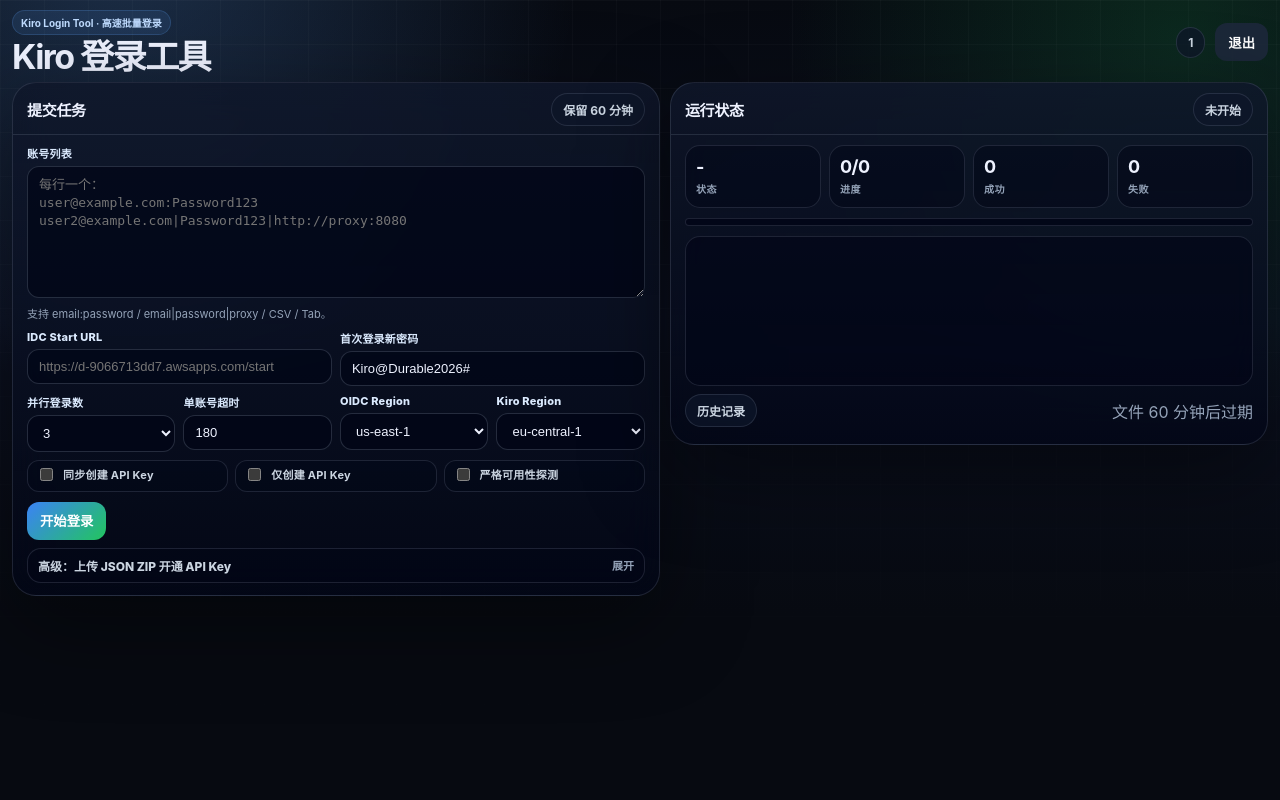
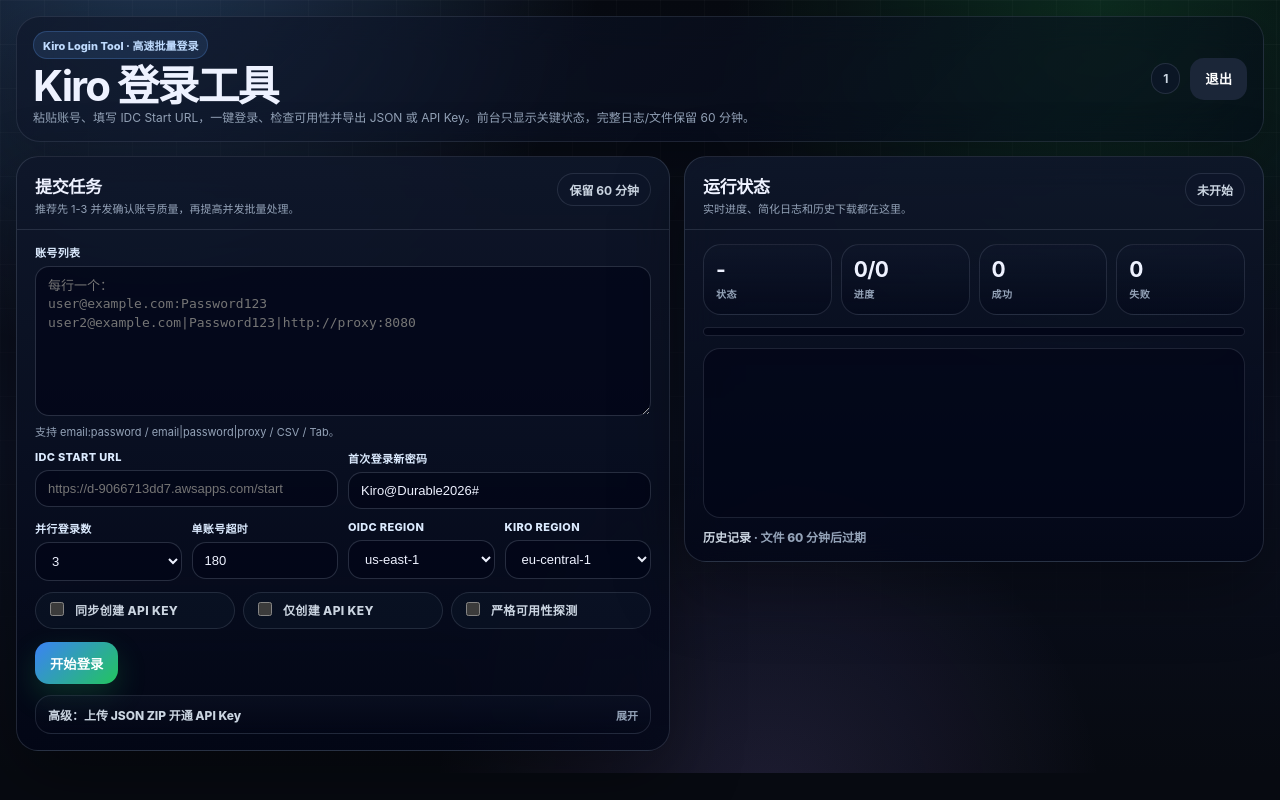
Before and after one commit to 2ue/kiro-login-web, a Flask app: page / in a window 1280 px wide. Run offline with Flask 3, Linux system fonts and the light colour scheme; the visitor is signed in with stand-in values (Sample User, id 1); data that the repository does not hold is empty.

Commit message:
polish dashboard layout

```diff
--- a/templates/index.html
+++ b/templates/index.html
@@ -7,40 +7,41 @@
   <style>
     :root{
       color-scheme:dark;
-      --bg:#070a11; --bg2:#0b1020; --panel:rgba(15,23,42,.78); --panel2:rgba(2,6,23,.72);
-      --line:rgba(148,163,184,.18); --line2:rgba(148,163,184,.28); --text:#eef2ff; --muted:#94a3b8;
-      --brand:#60a5fa; --brand2:#22c55e; --bad:#fb7185; --warn:#fbbf24; --ok:#86efac;
-      --shadow:0 28px 90px rgba(0,0,0,.42); --radius:24px; --radius2:16px;
+      --bg:#070a11; --bg2:#0b1020; --panel:rgba(15,23,42,.82); --panel2:rgba(2,6,23,.72);
+      --line:rgba(148,163,184,.18); --line2:rgba(148,163,184,.32); --text:#eef2ff; --muted:#94a3b8;
+      --brand:#60a5fa; --brand2:#22c55e; --bad:#fb7185; --warn:#fbbf24; --ok:#86efac; --violet:#a78bfa;
+      --shadow:0 24px 70px rgba(0,0,0,.34); --radius:22px; --radius2:16px;
     }
     *{box-sizing:border-box} html{min-height:100%;background:var(--bg)}
-    body{margin:0;min-height:100%;font-family:Inter,-apple-system,BlinkMacSystemFont,"Segoe UI",sans-serif;color:var(--text);background:radial-gradient(circle at 10% -10%,rgba(96,165,250,.24),transparent 34%),radial-gradient(circle at 92% 6%,rgba(34,197,94,.16),transparent 30%),linear-gradient(180deg,#070a11,#0b1020 52%,#070a11)}
-    body:before{content:"";position:fixed;inset:0;pointer-events:none;background-image:linear-gradient(rgba(255,255,255,.035) 1px,transparent 1px),linear-gradient(90deg,rgba(255,255,255,.03) 1px,transparent 1px);background-size:44px 44px;mask-image:linear-gradient(to bottom,rgba(0,0,0,.75),transparent)}
-    main{max-width:1360px;margin:0 auto;padding:10px 12px 18px;position:relative}
-    .topbar{display:flex;justify-content:space-between;gap:12px;align-items:center;margin-bottom:8px}
-    .eyebrow{display:inline-flex;align-items:center;gap:8px;color:#bfdbfe;background:rgba(96,165,250,.11);border:1px solid rgba(96,165,250,.2);border-radius:999px;padding:4px 8px;font-size:10px;font-weight:750}
-    h1{margin:5px 0 0;font-size:clamp(24px,3.2vw,34px);line-height:1;letter-spacing:-.045em}
-    .subtitle{display:none;max-width:760px;margin:0;color:var(--muted);font-size:12px;line-height:1.35}
+    body{margin:0;min-height:100%;font-family:Inter,-apple-system,BlinkMacSystemFont,"Segoe UI",sans-serif;color:var(--text);background:radial-gradient(circle at 12% -12%,rgba(96,165,250,.30),transparent 32%),radial-gradient(circle at 86% 0%,rgba(34,197,94,.18),transparent 28%),radial-gradient(circle at 60% 105%,rgba(167,139,250,.14),transparent 30%),linear-gradient(180deg,#070a11,#0b1020 58%,#070a11)}
+    body:before{content:"";position:fixed;inset:0;pointer-events:none;background-image:linear-gradient(rgba(255,255,255,.035) 1px,transparent 1px),linear-gradient(90deg,rgba(255,255,255,.03) 1px,transparent 1px);background-size:44px 44px;mask-image:linear-gradient(to bottom,rgba(0,0,0,.78),transparent)}
+    main{max-width:1340px;margin:0 auto;padding:16px 16px 22px;position:relative}
+    .topbar{display:flex;justify-content:space-between;gap:14px;align-items:center;margin-bottom:14px;padding:14px 16px;border:1px solid rgba(148,163,184,.16);border-radius:24px;background:linear-gradient(135deg,rgba(15,23,42,.72),rgba(2,6,23,.42));box-shadow:0 18px 60px rgba(0,0,0,.22);backdrop-filter:blur(18px)}
+    .eyebrow{display:inline-flex;align-items:center;gap:8px;color:#bfdbfe;background:rgba(96,165,250,.12);border:1px solid rgba(96,165,250,.24);border-radius:999px;padding:5px 9px;font-size:11px;font-weight:800}
+    h1{margin:6px 0 3px;font-size:clamp(26px,3.6vw,42px);line-height:1;letter-spacing:-.045em}
+    .subtitle{display:block;max-width:760px;margin:0;color:var(--muted);font-size:12px;line-height:1.4}
     .session{display:flex;gap:10px;align-items:center;flex-wrap:wrap;justify-content:flex-end}
     .pill,.badge{display:inline-flex;align-items:center;gap:6px;border:1px solid var(--line);background:rgba(15,23,42,.72);border-radius:999px;padding:7px 11px;color:#cbd5e1;font-size:12px;font-weight:750;white-space:nowrap}
-    .shell{display:grid;grid-template-columns:minmax(0,1.04fr) minmax(390px,.96fr);gap:10px;align-items:start}
-    .card{background:linear-gradient(180deg,rgba(15,23,42,.86),rgba(2,6,23,.72));border:1px solid var(--line);border-radius:var(--radius);box-shadow:var(--shadow);backdrop-filter:blur(18px);overflow:hidden}
-    .card-head{display:flex;justify-content:space-between;gap:8px;align-items:center;padding:10px 14px 8px;border-bottom:1px solid var(--line)}
-    .card-title{margin:0;font-size:15px;letter-spacing:-.02em}.card-desc{display:none;margin:2px 0 0;color:var(--muted);font-size:10px;line-height:1.25}
-    .card-body{padding:10px 14px 12px}.stack{display:grid;gap:8px}.grid2{display:grid;grid-template-columns:repeat(2,minmax(0,1fr));gap:8px}
-    label{display:block;margin:0 0 5px;color:#dbeafe;font-size:11px;font-weight:800;letter-spacing:.02em}
-    textarea,input,select{width:100%;border:1px solid rgba(148,163,184,.24);background:rgba(2,6,23,.72);color:var(--text);border-radius:12px;padding:9px 11px;font-size:13px;outline:none;transition:border-color .18s,box-shadow .18s,background .18s}
-    textarea{min-height:132px;resize:vertical;font-family:"JetBrains Mono",ui-monospace,SFMono-Regular,monospace;line-height:1.4}
+    .shell{display:grid;grid-template-columns:minmax(0,1.06fr) minmax(390px,.94fr);gap:14px;align-items:start}
+    .card{background:linear-gradient(180deg,rgba(15,23,42,.90),rgba(2,6,23,.76));border:1px solid rgba(148,163,184,.20);border-radius:var(--radius);box-shadow:var(--shadow);backdrop-filter:blur(18px);overflow:hidden}
+    .card-head{display:flex;justify-content:space-between;gap:10px;align-items:flex-start;padding:16px 18px 12px;border-bottom:1px solid var(--line)}
+    .card-title{margin:0;font-size:17px;letter-spacing:-.02em}.card-desc{display:block;margin:4px 0 0;color:var(--muted);font-size:11px;line-height:1.35}
+    .card-body{padding:14px 18px 16px}.stack{display:grid;gap:11px}.grid2{display:grid;grid-template-columns:repeat(2,minmax(0,1fr));gap:10px}
+    label{display:block;margin:0 0 6px;color:#dbeafe;font-size:11px;font-weight:850;letter-spacing:.03em;text-transform:uppercase}
+    textarea,input,select{width:100%;border:1px solid rgba(148,163,184,.25);background:rgba(2,6,23,.66);color:var(--text);border-radius:14px;padding:10px 12px;font-size:13px;outline:none;transition:border-color .18s,box-shadow .18s,background .18s,transform .18s}
+    textarea{min-height:150px;resize:vertical;font-family:"JetBrains Mono",ui-monospace,SFMono-Regular,monospace;line-height:1.45}
     textarea:focus,input:focus,select:focus{border-color:rgba(96,165,250,.78);box-shadow:0 0 0 4px rgba(96,165,250,.13);background:rgba(2,6,23,.92)}
     .hint{margin-top:5px;color:var(--muted);font-size:11px;line-height:1.35}.micro{color:#64748b;font-size:10px}.divider{height:1px;background:var(--line);margin:8px 0}
-    details.advanced{border:1px solid var(--line);border-radius:14px;background:rgba(2,6,23,.32);overflow:hidden}details.advanced>summary{cursor:pointer;list-style:none;padding:8px 10px;color:#cbd5e1;font-size:12px;font-weight:850;display:flex;justify-content:space-between;align-items:center}details.advanced>summary::-webkit-details-marker{display:none}details.advanced>summary:after{content:'展开';color:var(--muted);font-size:11px;font-weight:700}details.advanced[open]>summary:after{content:'收起'}details.advanced .advanced-body{padding:0 10px 10px;display:grid;gap:8px}
-    .checkgrid{display:grid;grid-template-columns:repeat(3,minmax(0,1fr));gap:7px}.checkline{display:flex;gap:7px;align-items:center;margin:0;padding:7px 8px;border:1px solid var(--line);border-radius:12px;background:rgba(2,6,23,.36);color:#cbd5e1;font-size:11px;font-weight:750;line-height:1.2}.checkline input{width:auto;margin-top:0}.checkline br,.checkline .micro{display:none}
-    .actions{display:flex;flex-wrap:wrap;gap:8px;margin-top:2px}button,.button{border:0;border-radius:12px;padding:9px 13px;background:rgba(51,65,85,.86);color:white;font-weight:850;cursor:pointer;text-decoration:none;display:inline-flex;align-items:center;justify-content:center;gap:7px;min-height:38px;transition:transform .15s,opacity .15s,background .15s}button:hover,.button:hover{transform:translateY(-1px)}button:disabled{opacity:.55;cursor:not-allowed;transform:none}.primary{background:linear-gradient(135deg,#3b82f6,#22c55e)}.secondary{background:rgba(30,41,59,.92)}
-    .status{display:grid;grid-template-columns:repeat(4,1fr);gap:8px}.metric{border:1px solid var(--line);border-radius:15px;padding:10px;background:rgba(2,6,23,.52)}.metric strong{display:block;font-size:18px;letter-spacing:-.03em}.metric span{color:var(--muted);font-size:10px;font-weight:750;text-transform:uppercase;letter-spacing:.05em}
-    .progress{height:8px;border-radius:999px;background:rgba(2,6,23,.8);border:1px solid var(--line);overflow:hidden;margin:10px 0}.progress>div{height:100%;width:0;background:linear-gradient(90deg,#60a5fa,#22c55e);transition:width .25s ease}
-    .logbox{min-height:150px;max-height:230px;overflow:auto;background:rgba(2,6,23,.62);border:1px solid var(--line);border-radius:15px;padding:7px;font-size:11px;line-height:1.35}.log-line{display:grid;grid-template-columns:50px minmax(0,1fr);gap:6px;padding:4px 6px;border-radius:9px;color:#cbd5e1}.log-line:nth-child(odd){background:rgba(148,163,184,.04)}.log-time{color:#64748b;font-family:ui-monospace,monospace}.log-msg{min-width:0;overflow-wrap:anywhere}.log-ok{color:var(--ok)}.log-fail{color:#fda4af}.log-warn{color:#fde68a}
+    details.advanced{border:1px solid var(--line);border-radius:16px;background:linear-gradient(180deg,rgba(15,23,42,.44),rgba(2,6,23,.32));overflow:hidden}details.advanced>summary{cursor:pointer;list-style:none;padding:10px 12px;color:#cbd5e1;font-size:12px;font-weight:850;display:flex;justify-content:space-between;align-items:center}details.advanced>summary::-webkit-details-marker{display:none}details.advanced>summary:after{content:'展开';color:var(--muted);font-size:11px;font-weight:700}details.advanced[open]>summary:after{content:'收起'}details.advanced .advanced-body{padding:0 12px 12px;display:grid;gap:9px}
+    .checkgrid{display:grid;grid-template-columns:repeat(3,minmax(0,1fr));gap:8px}.checkline{display:flex;gap:8px;align-items:center;margin:0;padding:9px 10px;border:1px solid rgba(148,163,184,.18);border-radius:999px;background:rgba(15,23,42,.52);color:#cbd5e1;font-size:12px;font-weight:800;line-height:1.2;transition:border-color .18s,background .18s}.checkline:hover{border-color:rgba(96,165,250,.42);background:rgba(96,165,250,.10)}.checkline input{width:14px;height:14px;margin-top:0;accent-color:#22c55e}.checkline br,.checkline .micro{display:none}
+    .actions{display:flex;flex-wrap:wrap;gap:9px;margin-top:2px}button,.button{border:0;border-radius:14px;padding:10px 15px;background:rgba(51,65,85,.86);color:white;font-weight:900;cursor:pointer;text-decoration:none;display:inline-flex;align-items:center;justify-content:center;gap:7px;min-height:42px;transition:transform .15s,opacity .15s,background .15s,box-shadow .15s}button:hover,.button:hover{transform:translateY(-1px)}button:disabled{opacity:.55;cursor:not-allowed;transform:none}.primary{background:linear-gradient(135deg,#3b82f6,#22c55e);box-shadow:0 12px 30px rgba(34,197,94,.20)}.secondary{background:rgba(30,41,59,.92)}
+    .run-row{display:grid;grid-template-columns:minmax(0,1fr) auto;gap:10px;align-items:end}.run-row #apiKeyOptions[style*="block"]{display:block!important}
+    .status{display:grid;grid-template-columns:repeat(4,1fr);gap:9px}.metric{border:1px solid rgba(148,163,184,.18);border-radius:18px;padding:12px;background:linear-gradient(180deg,rgba(15,23,42,.72),rgba(2,6,23,.50))}.metric strong{display:block;font-size:21px;letter-spacing:-.03em}.metric span{color:var(--muted);font-size:10px;font-weight:800;text-transform:uppercase;letter-spacing:.06em}
+    .progress{height:9px;border-radius:999px;background:rgba(2,6,23,.8);border:1px solid var(--line);overflow:hidden;margin:12px 0}.progress>div{height:100%;width:0;background:linear-gradient(90deg,#60a5fa,#22c55e,#86efac);transition:width .25s ease}
+    .logbox{min-height:170px;max-height:260px;overflow:auto;background:rgba(2,6,23,.62);border:1px solid var(--line);border-radius:17px;padding:8px;font-size:11px;line-height:1.42}.log-line{display:grid;grid-template-columns:52px minmax(0,1fr);gap:7px;padding:5px 7px;border-radius:10px;color:#cbd5e1}.log-line:nth-child(odd){background:rgba(148,163,184,.04)}.log-time{color:#64748b;font-family:ui-monospace,monospace}.log-msg{min-width:0;overflow-wrap:anywhere}.log-ok{color:var(--ok)}.log-fail{color:#fda4af}.log-warn{color:#fde68a}
     table{width:100%;border-collapse:separate;border-spacing:0;margin-top:8px;font-size:12px;overflow:hidden;border:1px solid var(--line);border-radius:14px}th,td{border-bottom:1px solid var(--line);padding:8px;text-align:left;vertical-align:top}tr:last-child td{border-bottom:0}th{color:#cbd5e1;background:rgba(15,23,42,.56);font-size:11px}.ok{color:var(--ok)}.fail{color:var(--bad)}.muted{color:var(--muted)}.run{color:#93c5fd}.badge.ok{color:var(--ok);border-color:rgba(34,197,94,.35);background:rgba(34,197,94,.08)}.badge.fail{color:#fda4af;border-color:rgba(251,113,133,.35);background:rgba(251,113,133,.08)}.badge.run{color:#93c5fd;border-color:rgba(96,165,250,.35);background:rgba(96,165,250,.08)}
-    .mobile-actions{display:none}.sticky-run{position:static;margin:0;padding:0;background:transparent;border-top:0;backdrop-filter:none}
-    @media(min-width:981px){.upload-compact{display:grid;grid-template-columns:minmax(0,1.15fr) minmax(0,.85fr) auto;gap:8px;align-items:end}.results-meta{margin:8px 0 5px!important}.desktop-inline{display:grid;grid-template-columns:minmax(0,1fr) minmax(0,1fr);gap:8px}}
+    .mobile-actions{display:none}.sticky-run{position:static;margin:0;padding:0;background:transparent;border-top:0;backdrop-filter:none}.history-wrap{margin-top:10px}.history-wrap>summary{cursor:pointer;color:#cbd5e1;font-weight:850;font-size:12px;list-style:none}.history-wrap>summary::-webkit-details-marker{display:none}
+    @media(min-width:981px){.upload-compact{display:grid;grid-template-columns:minmax(0,1.15fr) minmax(0,.85fr) auto;gap:8px;align-items:end}.results-meta{margin:8px 0 5px!important}.desktop-inline{display:grid;grid-template-columns:minmax(0,1fr) minmax(0,1fr);gap:10px}}
     @media(max-width:980px){main{padding:14px 10px 24px}.topbar{display:block}.session{justify-content:flex-start;margin-top:10px}.shell{grid-template-columns:1fr}.grid2,.checkgrid{grid-template-columns:1fr}.status{grid-template-columns:repeat(2,1fr)}textarea{min-height:180px}.card-head,.card-body{padding-left:13px;padding-right:13px}.actions .button{flex:1}.primary{width:100%}.logbox{min-height:190px;max-height:320px}.desktop-only{display:none}.mobile-actions{display:flex;gap:8px;overflow-x:auto;padding-bottom:2px}.mobile-actions .button{white-space:nowrap;flex:0 0 auto}table{font-size:12px}th,td{padding:8px 6px}.topbar h1{font-size:30px}}
   </style>
 </head>
@@ -140,8 +141,10 @@
         </div>
         <div id="logs" class="logbox"></div>
         <table id="results" style="display:none"><thead><tr><th>#</th><th>账号</th><th>结果</th><th>导出</th></tr></thead><tbody></tbody></table>
-        <div class="results-meta" style="display:flex;justify-content:space-between;align-items:center;margin:18px 0 8px;gap:10px"><span class="pill">历史记录</span><span class="muted">文件 60 分钟后过期</span></div>
-        <table id="history" style="display:none"><thead><tr><th>任务</th><th>结果</th><th>剩余</th><th>下载/操作</th></tr></thead><tbody></tbody></table>
+        <details class="history-wrap">
+          <summary>历史记录 <span class="muted">· 文件 60 分钟后过期</span></summary>
+          <table id="history" style="display:none"><thead><tr><th>任务</th><th>结果</th><th>剩余</th><th>下载/操作</th></tr></thead><tbody></tbody></table>
+        </details>
       </div>
     </section>
   </div>
```
